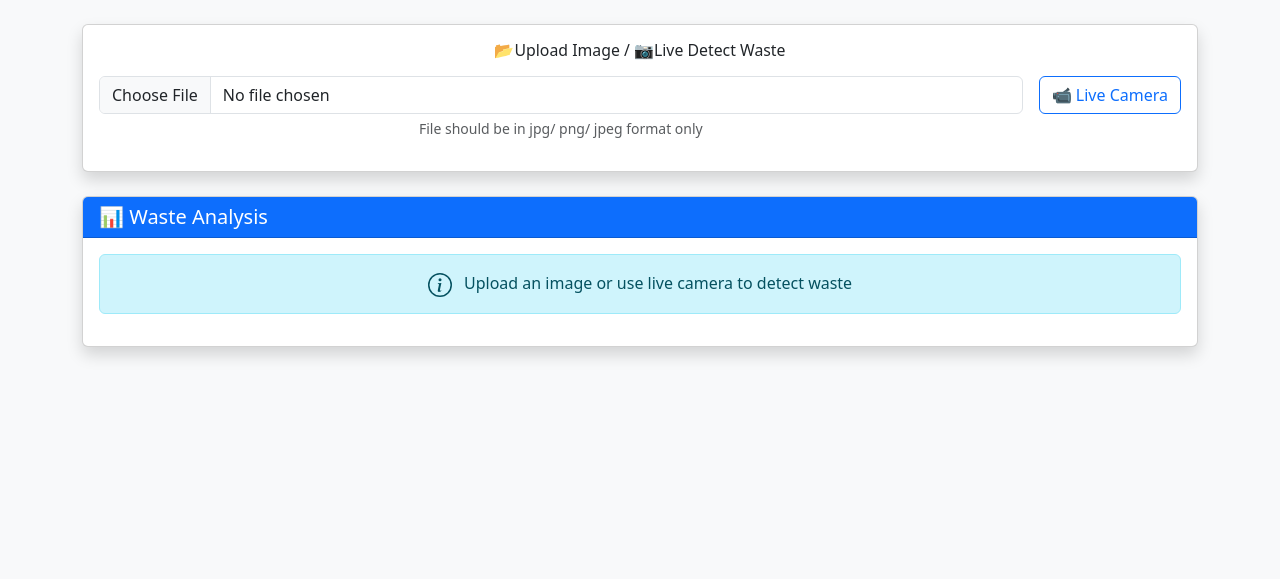
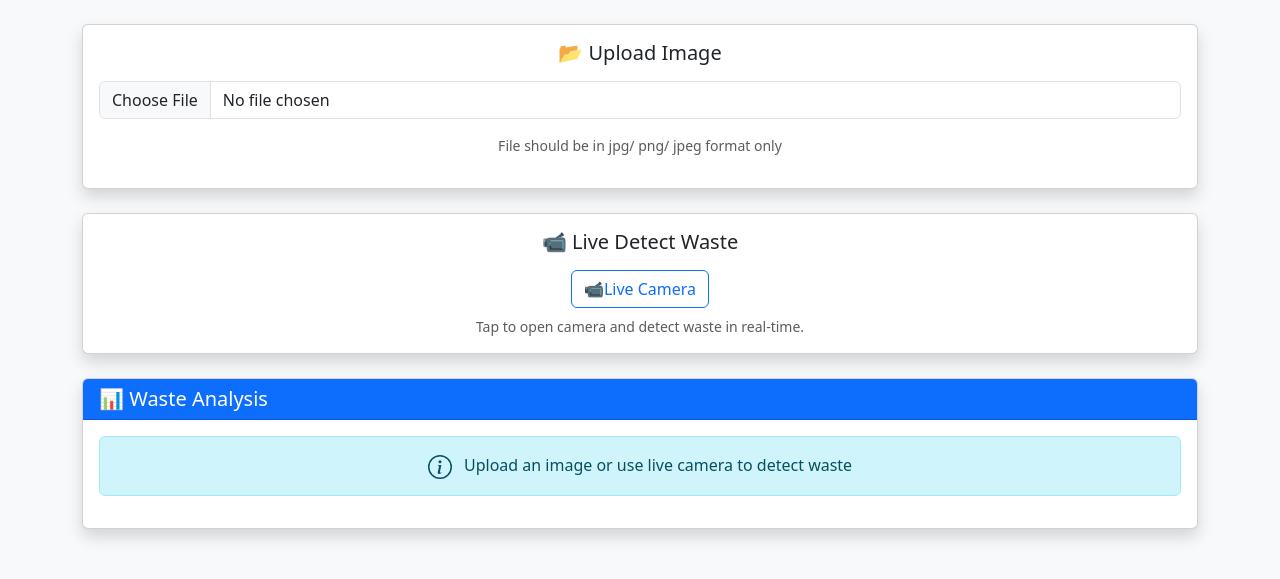
Before and after one commit to PravinWable7499/waste-detection, a FastAPI app: page / in a window 1280 px wide. Shown: the top 579 px of the page. Run offline with FastAPI, Linux system fonts and the light colour scheme; some libraries are stand-ins or nearby versions.

Commit message:
Updated project files : lastest changes

```diff
--- a/templates/index.html
+++ b/templates/index.html
@@ -56,51 +56,45 @@
 
 <body class="bg-light">
 
-    <!-- Navbar -->
-    <!-- <nav class="navbar navbar-dark bg-success shadow">
-        <div class="container-fluid d-flex flex-column align-items-center text-center">
-            <p class="text-white heading mb-0">
-                ♻️ स्वयंचलित कचरा ओळख आणि वर्गीकरण प्रणाली ♻️
-            </p>
-            <p class="text-white mb-0 custom-ms sub-title">
-                (Automatic Waste Detection and Classification System)
-            </p>
-        </div>
-    </nav> -->
-
     <div class="container py-4">
 
-        <!-- File Upload + Live Camera Button -->
+        <!-- File Upload Section -->
         <div class="card shadow mb-4">
             <div class="card-body text-center">
-                <h5 class="mb-3" style="font-size: 0.99rem;">📂Upload Image / 📷Live Detect Waste</h5>
+                <h5 class="mb-3">📂 Upload Image</h5>
+                <input class="form-control mb-3" type="file" id="fileInput" accept="image/*">
+                <div class="text-muted small mb-3">File should be in jpg/ png/ jpeg format only</div>
 
-                <div class="d-flex flex-column flex-md-row justify-content-center gap-3 mb-3">
-                    <div class="flex-grow-1">
-                        <input class="form-control" type="file" id="fileInput" accept="image/*">
-                        <div class="text-muted small mt-1">File should be in jpg/ png/ jpeg format only</div>
-                    </div>
-                    <div>
-                        <!-- ✅ MOBILE-FRIENDLY CAMERA BUTTON -->
-                        <button class="btn btn-outline-primary" id="openCameraBtn">
-                            📹 Live Camera
-                        </button>
-                    </div>
+                <!-- Preview Section -->
+                <img id="preview" class="img-fluid rounded shadow d-none" alt="Preview"
+                    style="max-height: 400px; object-fit: contain;">
+                <div>
+                    <button class="btn btn-success d-none mt-3" id="detectBtn">
+                        <svg xmlns="http://www.w3.org/2000/svg" width="16" height="16" fill="currentColor"
+                            class="bi bi-search me-1" viewBox="0 0 16 16">
+                            <path
+                                d="M11.742 10.344a6.5 6.5 0 1 0-1.397 1.398h-.001c.03.04.062.078.098.115l3.85 3.85a1 1 0 0 0 1.415-1.414l-3.85-3.85a1.007 1.007 0 0 0-.115-.1zM12 6.5a5.5 5.5 0 1 1-11 0 5.5 5.5 0 0 1 11 0z" />
+                        </svg>
+                        Detect Waste/ कचरा तपासा
+                    </button>
                 </div>
-
-                <img id="preview" class="img-fluid rounded shadow d-none mt-3" alt="Preview"
-                    style="max-height: 400px; object-fit: contain;">
-                <button class="btn btn-success d-none mt-3" id="detectBtn">
-                    <svg xmlns="http://www.w3.org/2000/svg" width="16" height="16" fill="currentColor" class="bi bi-search me-1" viewBox="0 0 16 16">
-                        <path d="M11.742 10.344a6.5 6.5 0 1 0-1.397 1.398h-.001c.03.04.062.078.098.115l3.85 3.85a1 1 0 0 0 1.415-1.414l-3.85-3.85a1.007 1.007 0 0 0-.115-.1zM12 6.5a5.5 5.5 0 1 1-11 0 5.5 5.5 0 0 1 11 0z" />
-                    </svg>
-                    Detect Waste
-                </button>
             </div>
         </div>
 
+        <!-- ✅ LIVE CAMERA SECTION — NOW SEPARATE AND BELOW -->
+        <div class="card shadow mb-4">
+            <div class="card-body text-center">
+                <h5 class="mb-3">📹 Live Detect Waste</h5>
+                <button class="btn btn-outline-primary" id="openCameraBtn">
+                    📹Live Camera
+                </button>
+                <div class="text-muted small mt-2">
+                    Tap to open camera and detect waste in real-time.
+                </div>
+            </div>
+        </div>
 
-        <!-- ✅ LIVE CAMERA SECTION -->
+        <!-- ✅ LIVE CAMERA FEED (Hidden by default) -->
         <div class="card shadow mb-4 d-none" id="liveSection">
             <div class="card-body text-center">
                 <h5 class="mb-3">🎥 Live Waste Detection</h5>
@@ -109,7 +103,6 @@
                 </p>
 
                 <div style="position: relative; display: inline-block; width: 100%;">
-                    <!-- ✅ MOBILE CAMERA-FRIENDLY VIDEO TAG -->
                     <video id="video" autoplay playsinline muted></video>
                     <div id="overlay"></div>
                 </div>
@@ -118,7 +111,7 @@
                     <button class="btn btn-secondary me-2" id="stopDetectBtn" disabled>⏹️ Stop</button>
                     <button class="btn btn-outline-danger" id="closeLiveBtn">❌ Close</button>
                 </div>
-                <div id="status" class="mt-2 text-muted small">Tap 'Live Camera' above to begin.</div>
+                <div id="status" class="mt-2 text-muted small">Camera will start automatically.</div>
             </div>
         </div>
 
@@ -129,10 +122,12 @@
             </div>
             <div class="card-body">
                 <div id="result" class="alert alert-info text-center">
-                    <svg xmlns="http://www.w3.org/2000/svg" width="24" height="24" fill="currentColor" class="bi bi-info-circle me-2" viewBox="0 0 16 16">
-                        <path d="M8 15A7 7 0 1 1 8 1a7 7 0 0 1 0 14zm0 1A8 8 0 1 0 8 0a8 8 0 0 0 0 16z"/>
-                        <path d="m8.93 6.588-2.29.287-.082.38.45.083c.294.07.352.176.288.469l-.738 3.468c-.194.897.105 1.319.808 1.319.545 0 1.178-.252 1.465-.598l.088-.416c-.2.176-.492.246-.686.246-.275 0-.375-.193-.304-.533L8.93 6.588z"/>
-                        <circle cx="8" cy="4.5" r="1"/>
+                    <svg xmlns="http://www.w3.org/2000/svg" width="24" height="24" fill="currentColor"
+                        class="bi bi-info-circle me-2" viewBox="0 0 16 16">
+                        <path d="M8 15A7 7 0 1 1 8 1a7 7 0 0 1 0 14zm0 1A8 8 0 1 0 8 0a8 8 0 0 0 0 16z" />
+                        <path
+                            d="m8.93 6.588-2.29.287-.082.38.45.083c.294.07.352.176.288.469l-.738 3.468c-.194.897.105 1.319.808 1.319.545 0 1.178-.252 1.465-.598l.088-.416c-.2.176-.492.246-.686.246-.275 0-.375-.193-.304-.533L8.93 6.588z" />
+                        <circle cx="8" cy="4.5" r="1" />
                     </svg>
                     Upload an image or use live camera to detect waste
                 </div>
@@ -143,7 +138,7 @@
     <!-- Bootstrap JS -->
     <script src="https://cdn.jsdelivr.net/npm/bootstrap@5.3.3/dist/js/bootstrap.bundle.min.js"></script>
 
-    <!-- ✅ MOBILE-OPTIMIZED CAMERA SCRIPT -->
+    <!-- ✅ MOBILE-OPTIMIZED CAMERA SCRIPT (unchanged) -->
     <script>
         document.addEventListener('DOMContentLoaded', function () {
             console.log("✅ DOM loaded");
@@ -236,38 +231,31 @@
                 "Biomedical Waste": "#800080"
             };
 
-            // ✅ MOBILE-FRIENDLY: Triggered DIRECTLY by user click (no setTimeout, no async delay)
             openCameraBtn?.addEventListener('click', function () {
                 console.log("📹 Mobile camera request initiated by user click");
-
-                // Show section
                 liveSection.classList.remove("d-none");
                 window.scrollTo({ top: liveSection.offsetTop - 50, behavior: 'smooth' });
 
-                // Show mobile tip
                 if (/Android|iPhone|iPad|iPod/i.test(navigator.userAgent)) {
                     mobileWarning.style.display = 'block';
                 }
 
-                // Request camera — must be DIRECT result of user click
                 requestCameraAndStart();
             });
 
             async function requestCameraAndStart() {
                 try {
                     statusDiv.innerText = "⏳ Requesting camera access...";
-
-                    // ✅ Critical: getUserMedia must be called synchronously from user click
                     stream = await navigator.mediaDevices.getUserMedia({
                         video: {
-                            facingMode: "environment", // Prefer back camera on mobile
+                            facingMode: "environment",
                             width: { ideal: 1280 },
                             height: { ideal: 720 }
                         }
                     });
 
                     video.srcObject = stream;
-                    video.play(); // Explicitly play for mobile
+                    video.play();
 
                     video.onloadedmetadata = () => {
                         canvas.width = video.videoWidth;
@@ -291,11 +279,9 @@
 
             function startDetection() {
                 if (isDetecting) return;
-
                 isDetecting = true;
                 stopDetectBtn.disabled = false;
                 statusDiv.innerText = "▶️ Detecting every 2 seconds...";
-
                 detectionInterval = setInterval(sendFrame, 2000);
             }
 
@@ -344,7 +330,7 @@
                     } catch (err) {
                         console.warn("Detection skipped:", err.message);
                     }
-                }, 'image/jpeg', 0.7); // Slightly lower quality for faster mobile upload
+                }, 'image/jpeg', 0.7);
             }
 
             function drawDetections(detections) {
```
